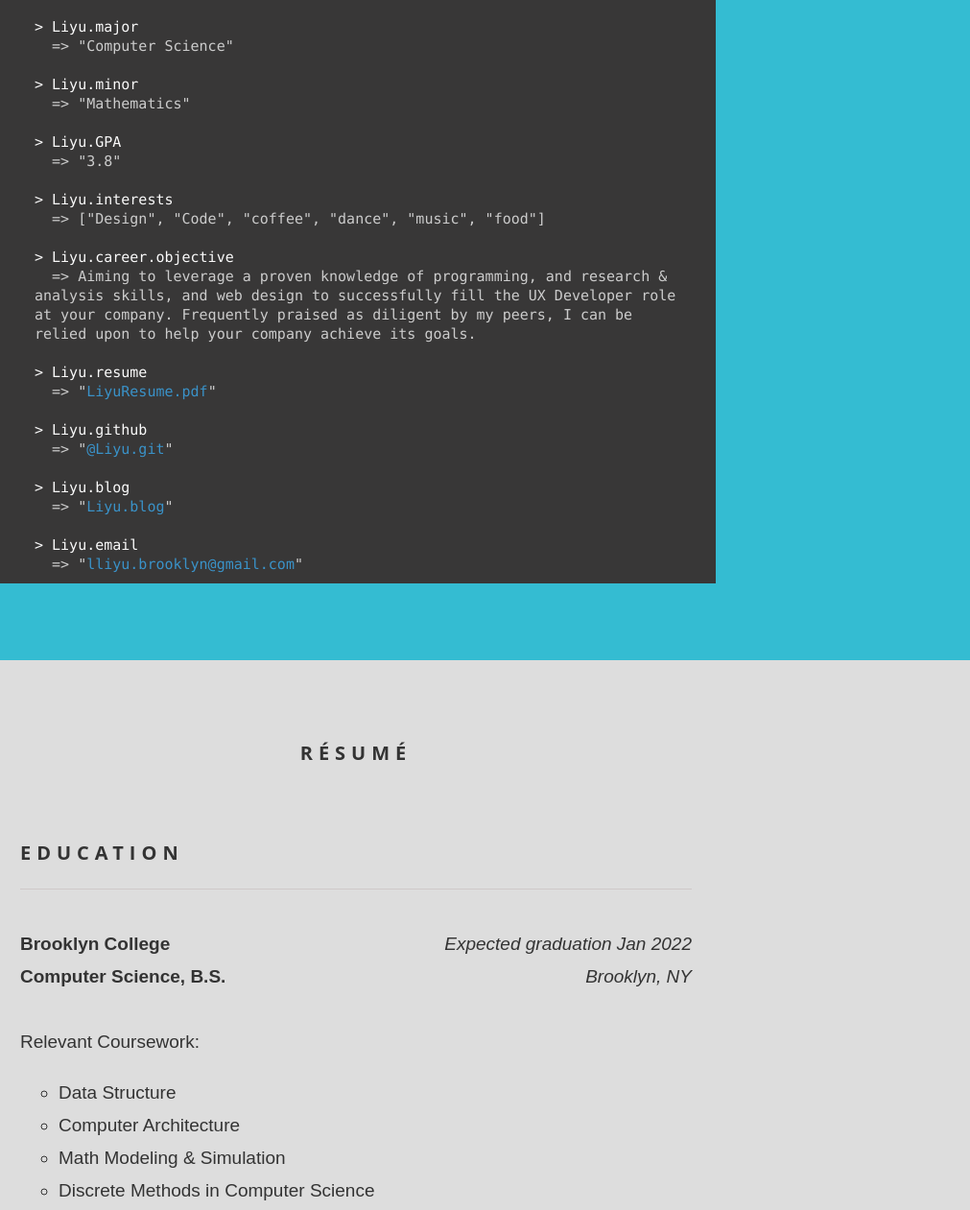
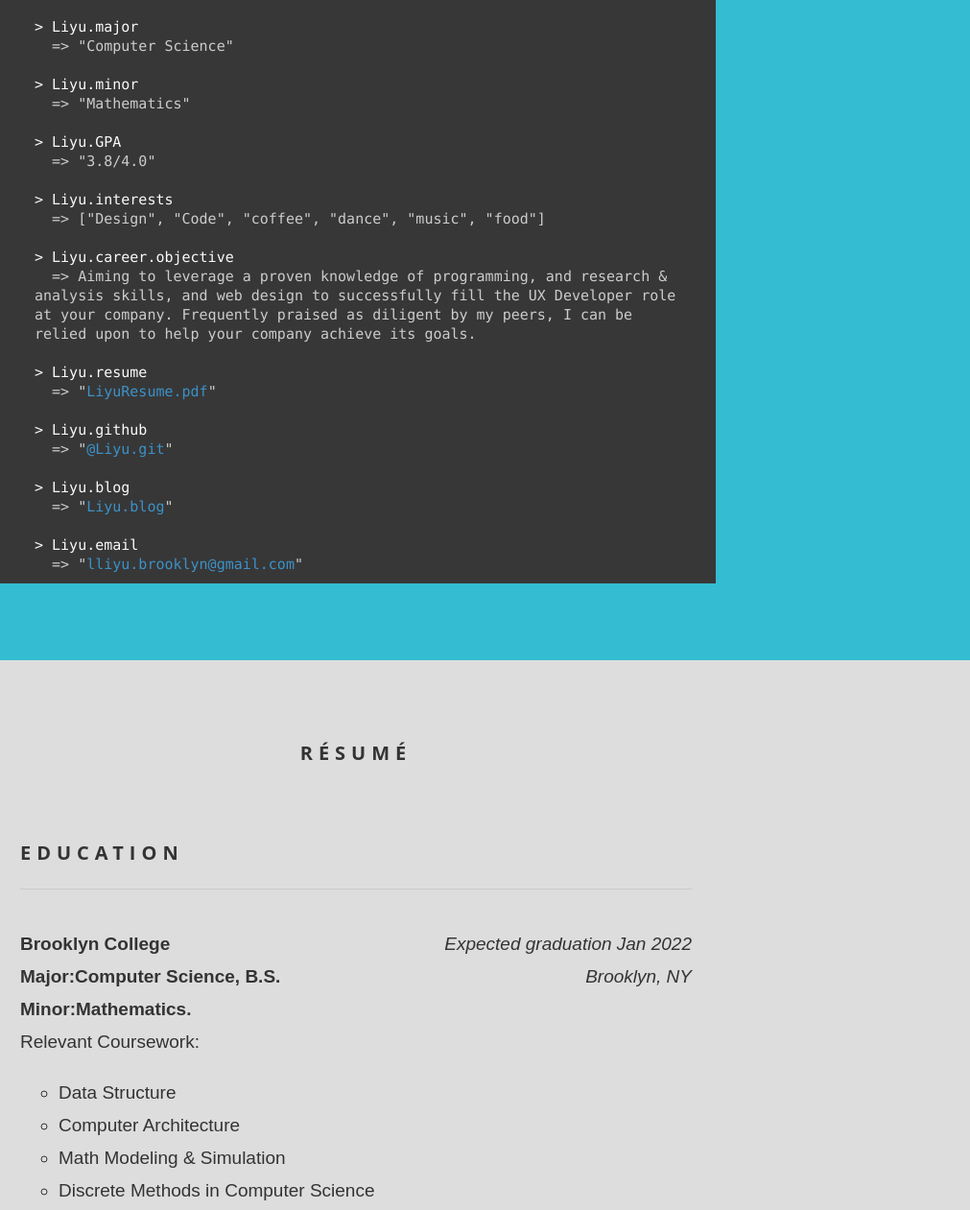
Before and after one commit to llyu0966/llyu0966.github.io-portfolio, a plain HTML site: page index.html in a window 1280 px wide. Shown: the part 888-2149 px from the top of the page at 96% size, 269-1280 px from the left. Drawn offline with Linux system fonts and the light colour scheme.

Commit message:
Update index.html

```diff
--- a/index.html
+++ b/index.html
@@ -603,7 +603,7 @@ img.icon:hover {
                                                         &gt; Liyu.minor<br/>
 							<span class="answer">&nbsp;&nbsp;=&gt; "Mathematics"<br/><br/></span>
 							&gt; Liyu.GPA<br/>
-							<span class="answer">&nbsp;&nbsp;=&gt; "3.8"<br/><br/></span>
+							<span class="answer">&nbsp;&nbsp;=&gt; "3.8/4.0"<br/><br/></span>
 							&gt; Liyu.interests<br/>
 							<span class="answer">&nbsp;&nbsp;=&gt; ["Design", "Code", "coffee", "dance", "music", "food"]<br/><br/></span>
 							&gt; Liyu.career.objective<br/>
@@ -631,8 +631,8 @@ img.icon:hover {
 				<!-- Résumé : Education : BC -->
 				<p>
 					<a target="_blank" href="http://www.brooklyn.cuny.edu/web/home.php"><img class="icon" src="img/Brooklyn_College_Seal.svg.png"></a><b>Brooklyn College</b>
-					<span class="right"><i>Expected graduation Jan 2022</i></span><br/><b>Computer Science, B.S.</b>
-					<span class="right"><i>Brooklyn, NY</i></span><br/><br/>
+					<span class="right"><i>Expected graduation Jan 2022</i></span><br/><b>Major:Computer Science, B.S.</b>
+					<span class="right"><i>Brooklyn, NY</i></span><br/><b>Minor:Mathematics.</b><br/>
 						Relevant Coursework:<br/>
 						<ul style="list-style:circle;">
 									<li>Data Structure</li>
```
